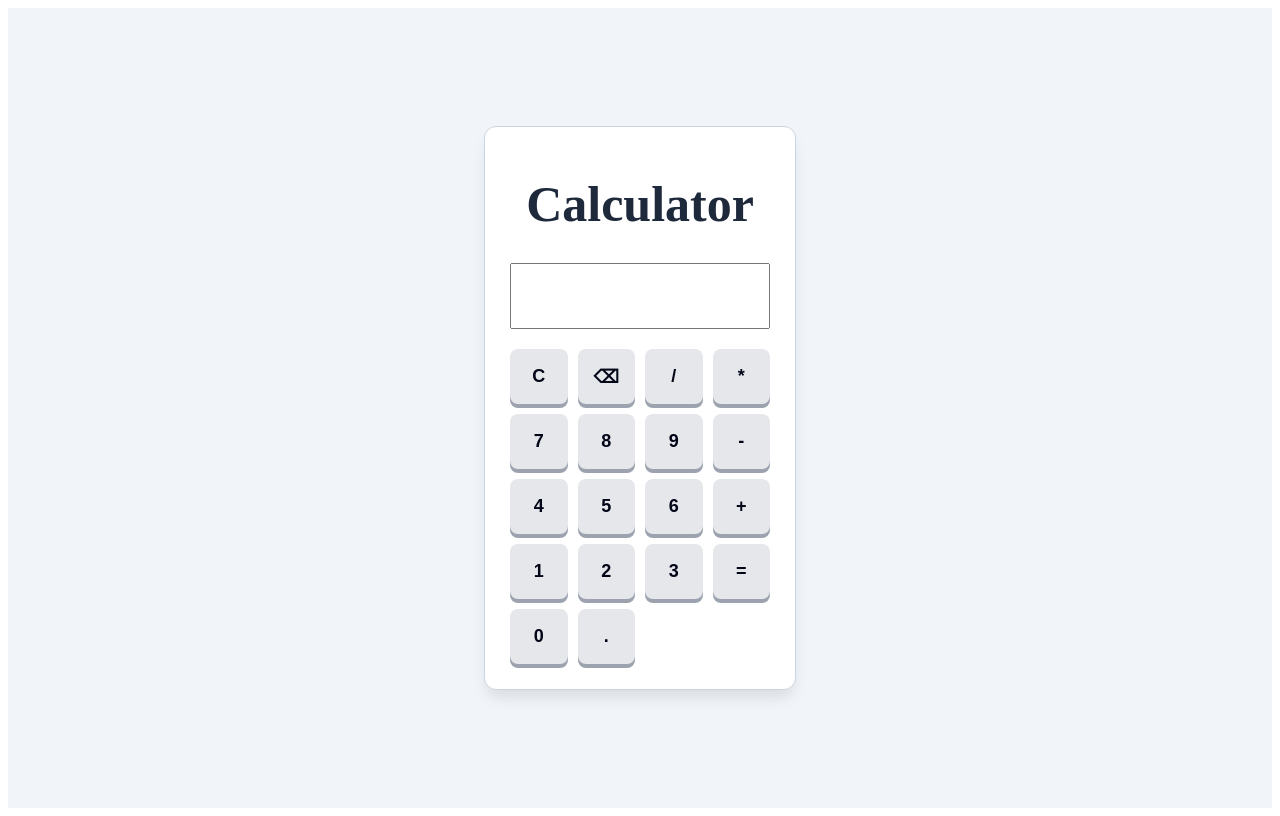
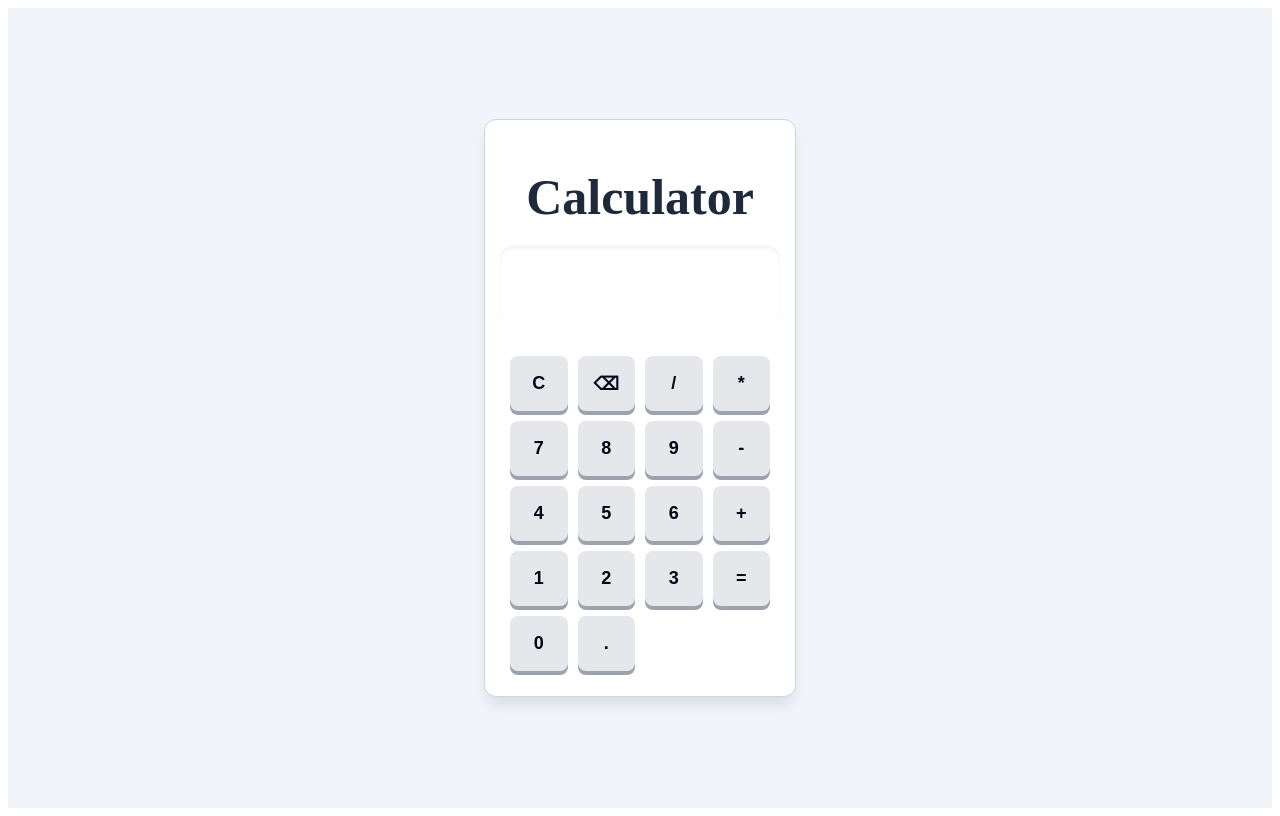
Before and after one commit to shubhampathare25/Calculator, a React (Vite) app: page / in a window 1280 px wide. Built offline with nearby package versions, Linux system fonts and the light colour scheme.

Commit message:
Update Display.module.css styles

```diff
--- a/src/components/Display.module.css
+++ b/src/components/Display.module.css
@@ -1,8 +1,14 @@
 .display {
-  margin: 10px;
-  height: 60px;
-  width: 90%;
-  font-size: 25px;
+  width: 100%;
+  height: 80px;
+  font-size: 32px;
+  font-weight: 600;
+  padding: 10px 15px;
+  margin-bottom: 20px;
+  box-sizing: border-box;
   text-align: right;
-
+  background-color: #ffffff;
+  border: none;
+  border-radius: 12px;
+  box-shadow: inset 0 2px 4px rgba(0, 0, 0, 0.06);
 }
```
